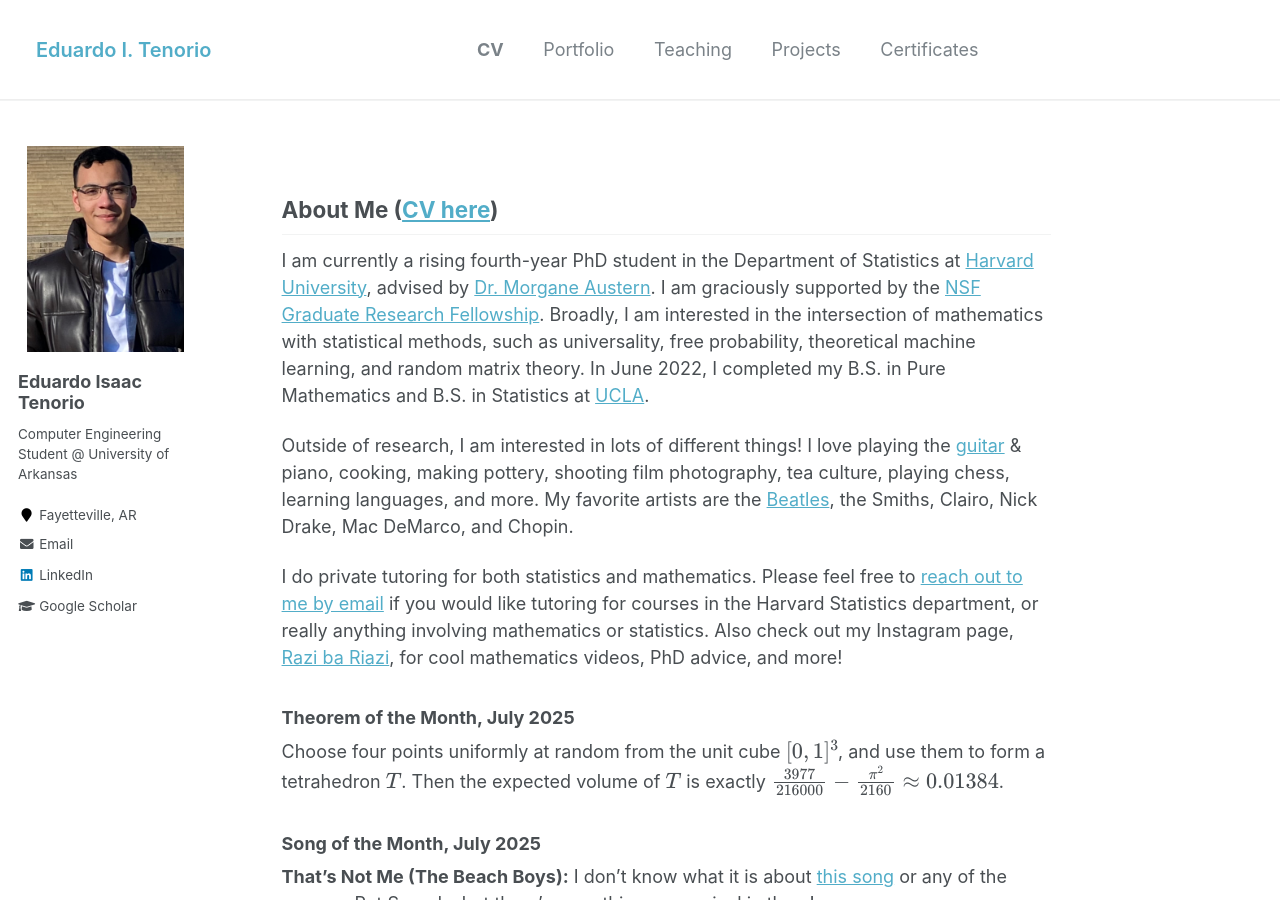
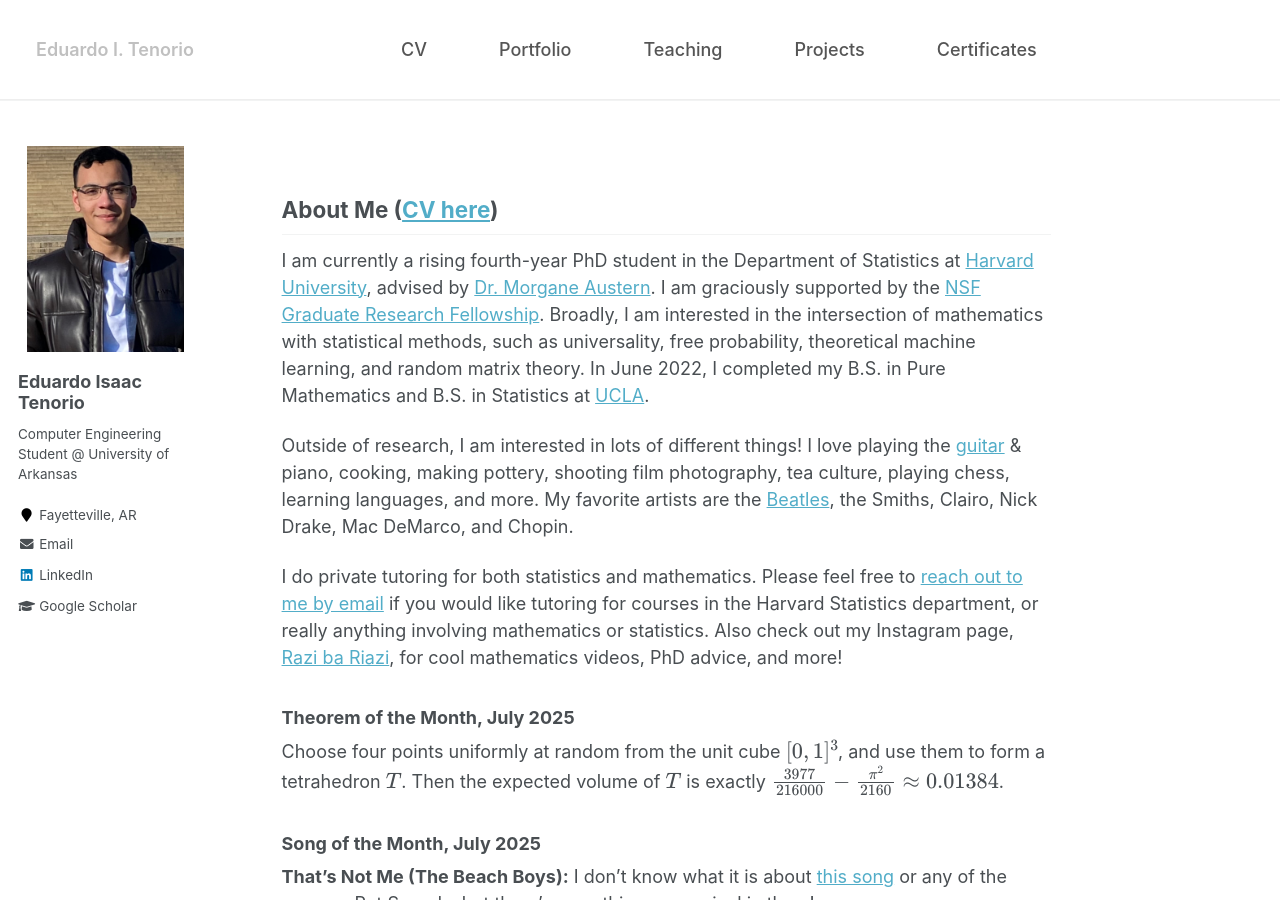
Before and after one commit to edtenorio/edtenorio.github.io, a Jekyll site: the page built from _pages/about.md, in a window 1280 px wide and 900 px high. Built offline with Jekyll 4.4.1, drawn with Linux system fonts in a browser that asks for light colours; formulas are drawn with MathJax 3.

Commit message:
Update masthead.html

```diff
--- a/_includes/masthead.html
+++ b/_includes/masthead.html
@@ -5,8 +5,8 @@
        style="display: flex; justify-content: space-between; align-items: center; padding: 1.5rem 2rem; border-bottom: 1px solid #eee;">
 
     <!-- Left: Site Title -->
-    <div style="font-weight: 600; font-size: 20px;">
-      <a href="{{ base_path }}/">
+    <div style="font-weight: 600; font-size: 18px;">
+      <a href="{{ base_path }}/" style="text-decoration: none; color: silver;">
         {{ site.title }}
       </a>
     </div>
@@ -15,7 +15,7 @@
     <div class="masthead__menu">
       <nav id="site-nav" class="greedy-nav">
         <ul class="visible-links"
-            style="display: flex; list-style: none; gap: 0.2rem; margin: 0; padding: 0;">
+            style="display: flex; list-style: none; gap: 2rem; margin: 0; padding: 0;">
           {% for link in site.data.navigation.main %}
             {% if link.url contains 'http' %}
               {% assign domain = '' %}
@@ -23,7 +23,7 @@
               {% assign domain = base_path %}
             {% endif %}
             <li class="masthead__menu-item">
-              <a href="{{ domain }}{{ link.url }}">
+              <a href="{{ domain }}{{ link.url }}" style="text-decoration: none; color: #555; font-weight: 500;">
                 {{ link.title }}
               </a>
             </li>
```
